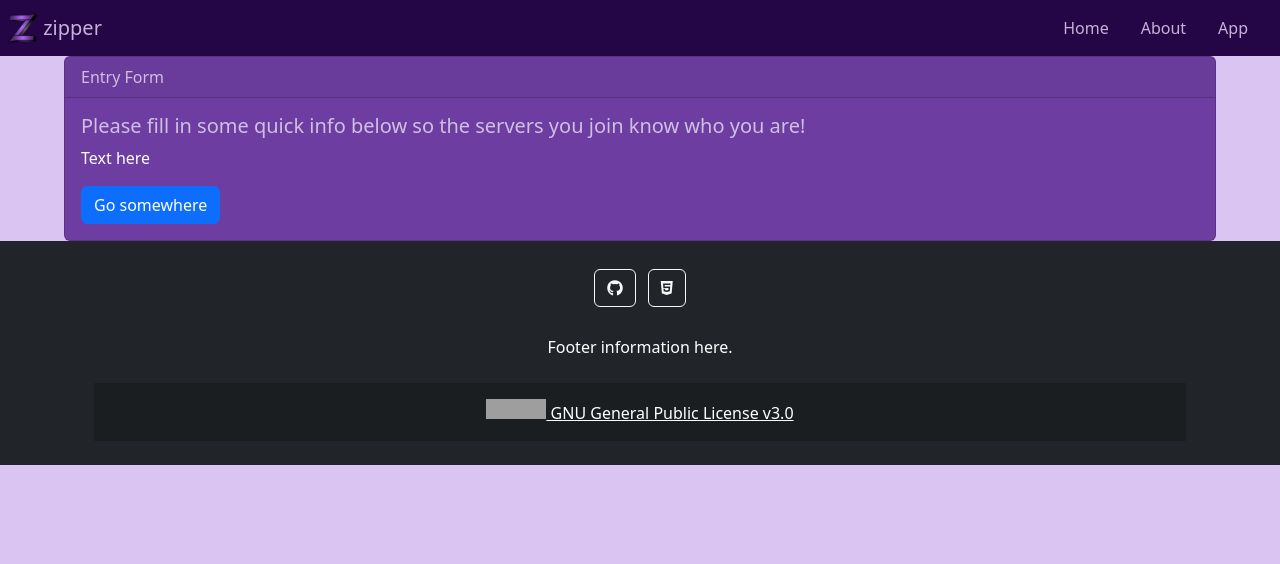
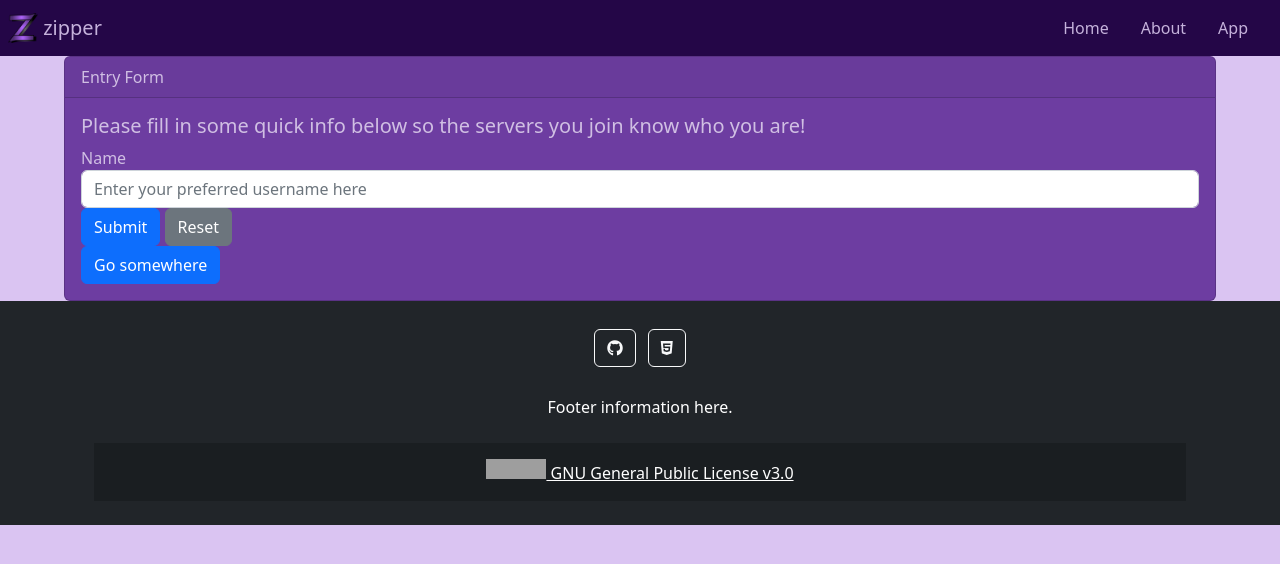
Before and after one commit to Zzipper-chat/Zzipper-chat.github.io, a plain HTML site: page web/app/name.html in a window 1280 px wide. Drawn offline with nearby package versions, Linux system fonts and the light colour scheme; grey boxes are pictures that could not be loaded.

Commit message:
Update name.html

```diff
--- a/web/app/name.html
+++ b/web/app/name.html
@@ -78,9 +78,15 @@
   </div>
       <div class="card-body">
         <h5 class="card-title">Please fill in some quick info below so the servers you join know who you are!</h5>
-        <p class="card-text">
-          Text here
-        </p>
+        <form>
+                <div class="form-group">
+      <label for="UserName">Name</label>
+      <input type="text" class="form-control" id="UserName" placeholder="Enter your preferred username here">
+    </div>
+    <button type="submit" class="btn btn-primary">Submit</button>
+    <button type="reset" class="btn btn-secondary">Reset</button>
+
+        </form>
         <a href="#" class="btn btn-primary">Go somewhere</a>
       </div>
     </div>
```
